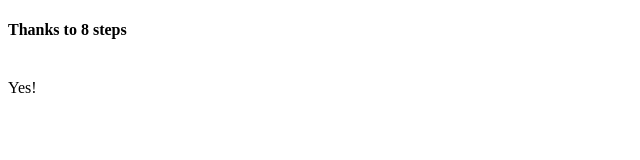
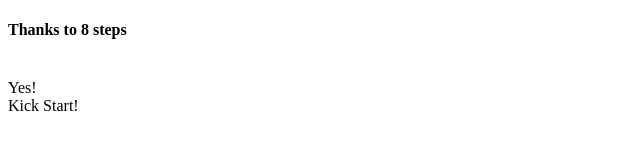
Before and after one commit to YANNRAHMAN/yannPractice1stWeek, a plain HTML site: page litu.htm in a window 1280 px wide. Shown: the full height of the page, 0-640 px from the left. Drawn offline with Linux system fonts and the light colour scheme.

Commit message:
Update litu.htm

```diff
--- a/litu.htm
+++ b/litu.htm
@@ -6,6 +6,6 @@
     <title>YANN1stWebsiteWith8Steps</title>
 </head>
 <body>
-   <h4>Thanks to 8 steps </h4> <br> Yes!
+   <h4>Thanks to 8 steps </h4> <br> Yes! <br> <h8> Kick Start!</h8>
 </body>
 </html>
```
